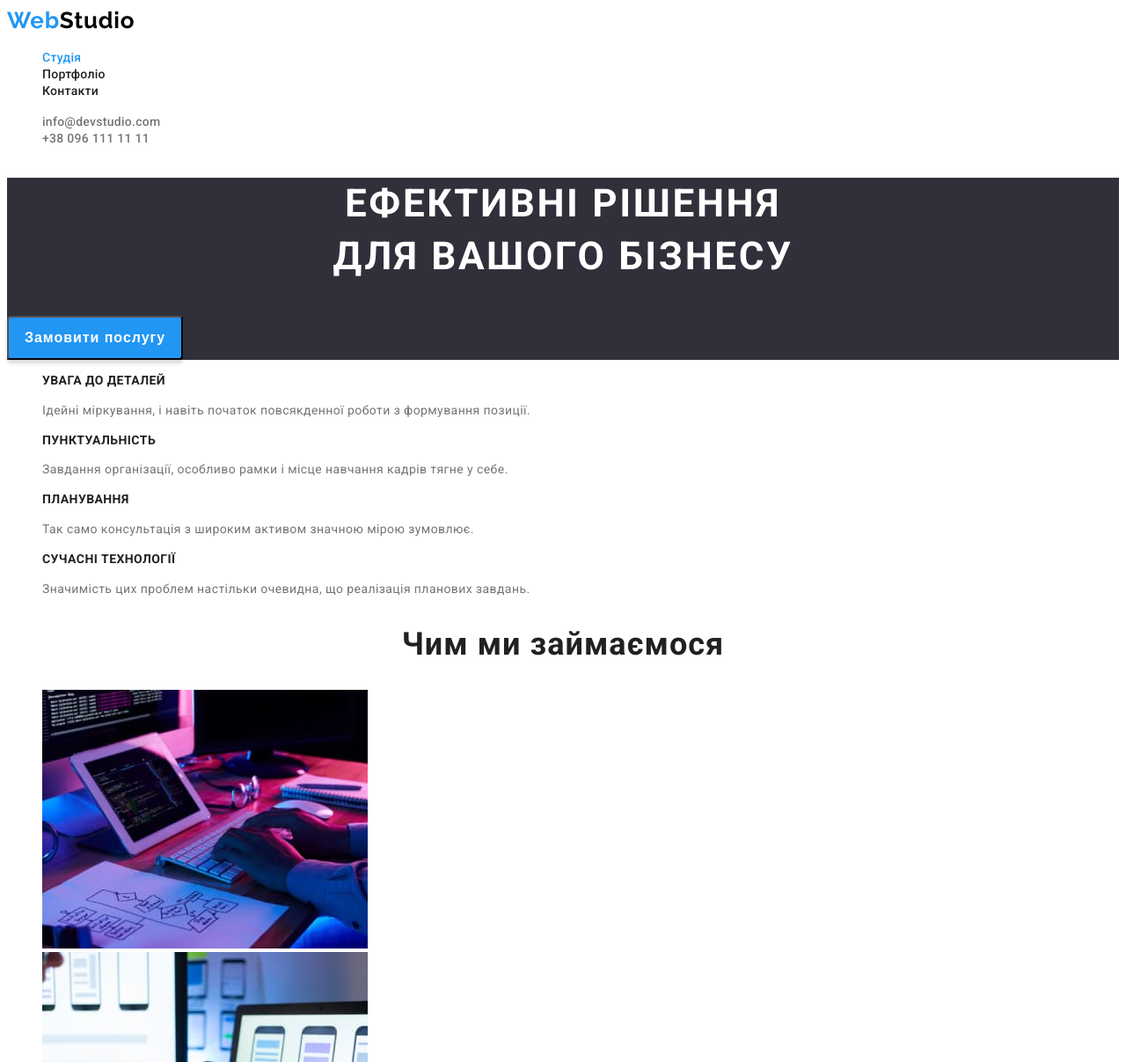
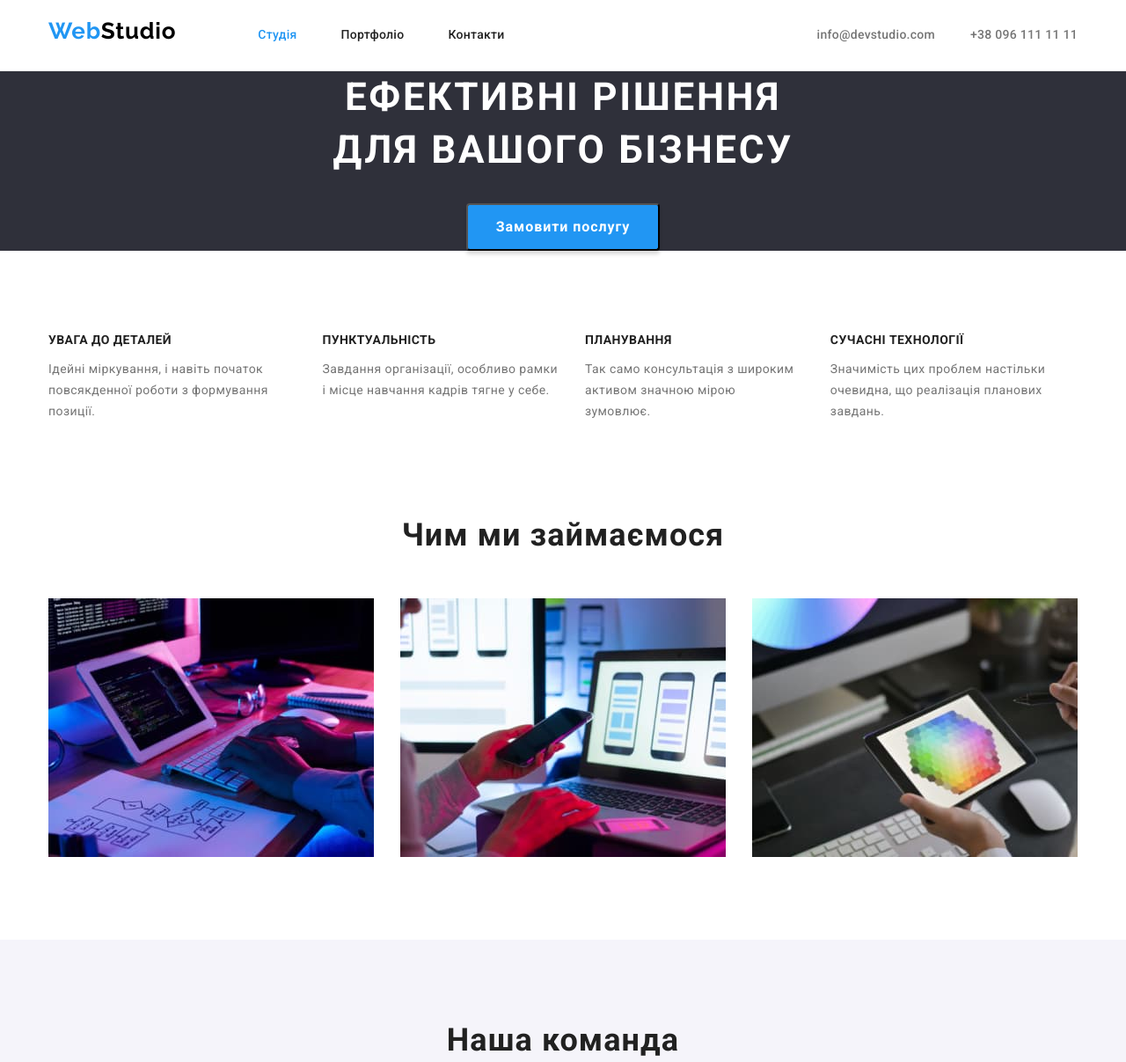
Before and after one commit to RuslanKabachok/reapeating-goit-markup-hw-03, a plain HTML site: page index.html in a window 1280 px wide. Shown: the top 1207 px of the page at 88% size. Drawn offline with nearby package versions, Linux system fonts and the light colour scheme.

Commit message:
add positioning for webstudio

```diff
--- a/css/styles.css
+++ b/css/styles.css
@@ -10,7 +10,40 @@ ul {
   list-style: none;
 }
 
+р,
+h1,
+h2,
+h3,
+h4,
+h5,
+h6 {
+  margin: 0;
+}
+
+ul {
+  margin: 0;
+  padding: 0;
+}
+button {
+  cursor: pointer;
+}
+
+img {
+  display: block;
+}
+
 /* ------------------HEADER------------------ */
+
+.header {
+  border-bottom: 1px solid #ececec;
+}
+
+.container {
+  width: 1200px;
+  margin: 0 auto;
+  padding-left: 15px;
+  padding-right: 15px;
+}
 
 .logo-accent {
   color: #2196f3;
@@ -23,16 +56,46 @@ ul {
   font-size: 26px;
   line-height: 1.19;
   letter-spacing: 0.03em;
+
+  margin-right: 93px;
+}
+
+.header-wrapper {
+  display: flex;
+  align-items: baseline;
+}
+
+.nav-wrapper {
+  display: flex;
+}
+
+.auth-wrapper {
+  display: flex;
+  margin-left: auto;
+}
+
+.auth-item {
+}
+
+.auth-item:last-child {
+  margin-left: 40px;
 }
 
 .header-nav-link {
+  display: inline-block;
   font-weight: 500;
   font-size: 14px;
   line-height: 1.14;
   color: #212121;
   letter-spacing: 0.02em;
+
+  padding-top: 32px;
+  padding-bottom: 32px;
 }
 
+.header-nav-item:not(:last-child) {
+  margin-right: 50px;
+}
 .header-nav-link:hover,
 .header-nav-link:focus {
   color: #2196f3;
@@ -48,6 +111,9 @@ ul {
   line-height: 1.14;
   color: #757575;
   letter-spacing: 0.02em;
+
+  padding-top: 32px;
+  padding-bottom: 32px;
 }
 
 .header-auth-link:hover,
@@ -59,6 +125,7 @@ ul {
 
 .hero {
   background-color: #2f303a;
+  text-align: center;
 }
 
 .hero-title {
@@ -71,6 +138,8 @@ ul {
   color: #fff;
 
   text-align: center;
+
+  margin-bottom: 30px;
 }
 
 .hero-btn {
@@ -86,9 +155,9 @@ ul {
 
   border-radius: 4px;
   box-shadow: 0px 4px 4px rgba(0, 0, 0, 0.15);
-
-  width: 200px;
-  height: 50px;
+  padding: 10px 32px;
+  /* width: 200px;
+  height: 50px; */
 }
 
 .hero-btn:hover,
@@ -98,6 +167,16 @@ ul {
 
 /* ------------------ОСОБЛИВОСТІ------------------ */
 
+.feature-list {
+  display: flex;
+  padding-top: 94px;
+  padding-bottom: 94px;
+}
+
+.feature-item:not(:last-child) {
+  margin-right: 30px;
+}
+
 .feature-title {
   font-weight: 700;
   font-size: 14px;
@@ -106,6 +185,8 @@ ul {
   text-transform: uppercase;
 
   color: #212121;
+
+  margin-bottom: 10px;
 }
 
 .feature-text {
@@ -117,7 +198,7 @@ ul {
 
 /* ------------------ЧИМ МИ ЗАЙМАЄМОСЯ------------------ */
 
-.setion-title {
+.section-title {
   font-weight: 700;
   font-size: 36px;
   line-height: 1.16;
@@ -125,8 +206,32 @@ ul {
   letter-spacing: 0.03em;
 
   color: #212121;
+
+  margin-bottom: 50px;
 }
 
+.img-wrapper {
+  display: flex;
+  padding-bottom: 94px;
+}
+
+.img:not(:last-child) {
+  margin-right: 30px;
+}
+
+/* ------------------НАША КОМАНДА------------------ */
+
+.work-section {
+  background-color: #f5f4fa;
+}
+
+.work-title {
+  padding-top: 94px;
+}
+
+.workers-wrapper {
+  display: flex;
+}
 .worker-title {
   font-weight: 500;
   font-size: 16px;
--- a/index.html
+++ b/index.html
@@ -10,35 +10,48 @@
       href="https://fonts.googleapis.com/css2?family=Raleway:wght@700&family=Roboto:wght@400;500;700&display=swap"
       rel="stylesheet"
     />
+    <link
+      rel="stylesheet"
+      href="https://cdnjs.cloudflare.com/ajax/libs/modern-normalize/2.0.0/modern-normalize.min.css"
+      integrity="sha512-4xo8blKMVCiXpTaLzQSLSw3KFOVPWhm/TRtuPVc4WG6kUgjH6J03IBuG7JZPkcWMxJ5huwaBpOpnwYElP/m6wg=="
+      crossorigin="anonymous"
+      referrerpolicy="no-referrer"
+    />
     <link rel="stylesheet" href="./css/styles.css" />
     <title>WebStudio</title>
   </head>
   <body>
-    <header>
+    <header class="header">
+      <div class="container header-wrapper">
         <a href="./index.html" lang="en" class="logo">
           <span class="logo-accent">Web</span>Studio</a
         >
         <nav>
-        <ul>
-          <li><a href="" class="header-nav-link current">Студія</a></li>
-          <li>
+          <ul class="nav-wrapper">
+            <li class="header-nav-item">
+              <a href="" class="header-nav-link current">Студія</a>
+            </li>
+            <li class="header-nav-item">
               <a href="./portfolio.html" class="header-nav-link">Портфоліо</a>
             </li>
-          <li><a href="" class="header-nav-link">Контакти</a></li>
+            <li class="header-nav-item">
+              <a href="" class="header-nav-link">Контакти</a>
+            </li>
           </ul>
         </nav>
-      <ul>
-        <li>
+        <ul class="auth-wrapper">
+          <li class="auth-item">
             <a class="header-auth-link" href="mailto:info@devstudio.com"
               >info@devstudio.com</a
             >
           </li>
-        <li>
+          <li class="auth-item">
             <a class="header-auth-link" href="tel:+380961111111"
               >+38 096 111 11 11</a
             >
           </li>
         </ul>
+      </div>
     </header>
 
     <main>
@@ -52,42 +65,45 @@
       </section>
       <!-- блок особливості -->
       <section>
+        <div class="container">
           <h2 hidden>Особливості</h2>
-        <ul>
-          <li>
+          <ul class="feature-list">
+            <li class="feature-item">
               <h3 class="feature-title">УВАГА ДО ДЕТАЛЕЙ</h3>
               <p class="feature-text">
                 Ідейні міркування, і навіть початок повсякденної роботи з
                 формування позиції.
               </p>
             </li>
-          <li>
+            <li class="feature-item">
               <h3 class="feature-title">ПУНКТУАЛЬНІСТЬ</h3>
               <p class="feature-text">
-              Завдання організації, особливо рамки і місце навчання кадрів тягне
-              у себе.
+                Завдання організації, особливо рамки і місце навчання кадрів
+                тягне у себе.
               </p>
             </li>
-          <li>
+            <li class="feature-item">
               <h3 class="feature-title">ПЛАНУВАННЯ</h3>
               <p class="feature-text">
                 Так само консультація з широким активом значною мірою зумовлює.
               </p>
             </li>
-          <li>
+            <li class="feature-item">
               <h3 class="feature-title">СУЧАСНІ ТЕХНОЛОГІЇ</h3>
               <p class="feature-text">
-              Значимість цих проблем настільки очевидна, що реалізація планових
-              завдань.
+                Значимість цих проблем настільки очевидна, що реалізація
+                планових завдань.
               </p>
             </li>
           </ul>
+        </div>
       </section>
       <!-- блок чим ми займаємося -->
       <section>
-        <h2 class="setion-title">Чим ми займаємося</h2>
-        <ul>
-          <li>
+        <div class="container">
+          <h2 class="section-title">Чим ми займаємося</h2>
+          <ul class="img-wrapper">
+            <li class="img">
               <img
                 src="./images/box-1.jpg"
                 alt="Працівник пише код"
@@ -95,7 +111,7 @@
                 height="294"
               />
             </li>
-          <li>
+            <li class="img">
               <img
                 src="./images/box-2.jpg"
                 alt="Працівник робить фото"
@@ -103,7 +119,7 @@
                 height="294"
               />
             </li>
-          <li>
+            <li class="img">
               <img
                 src="./images/box-3.jpg"
                 alt="Працівник обирає колір"
@@ -112,11 +128,13 @@
               />
             </li>
           </ul>
+        </div>
       </section>
       <!-- блок наша команда -->
-      <section>
-        <h2 class="setion-title">Наша команда</h2>
-        <ul>
+      <section class="work-section">
+        <div class="container">
+          <h2 class="section-title work-title">Наша команда</h2>
+          <ul class="workers-wrapper">
             <li>
               <img
                 src="./images/igor.jpg"
@@ -158,6 +176,7 @@
               <p lang="en" class="worker-descr">UI Designer</p>
             </li>
           </ul>
+        </div>
       </section>
     </main>
 
```
Also changed, not shown: portfolio.html (+22 -9 lines). Lines whose indentation alone changed are shown as unchanged.
